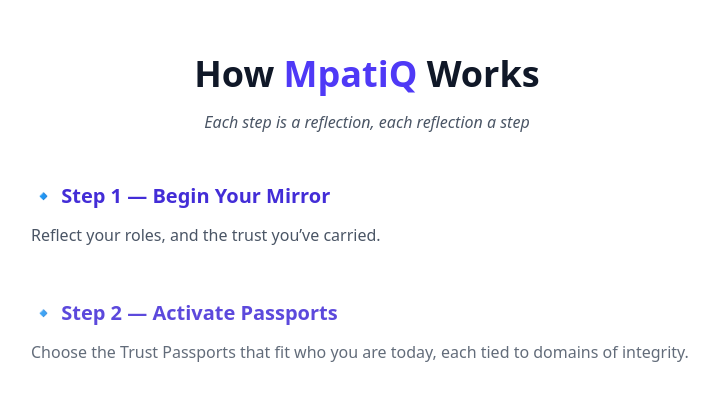
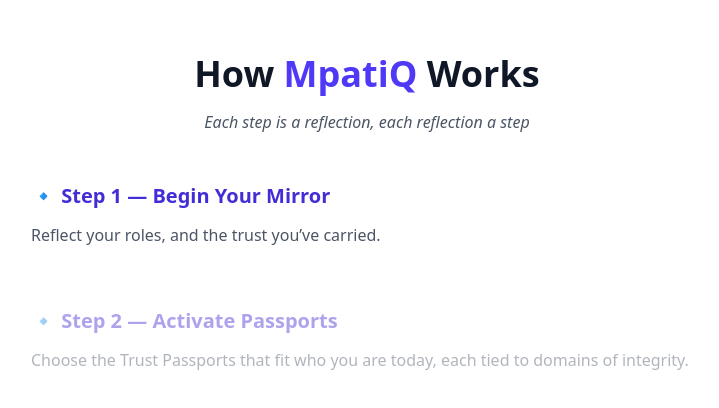
Before and after one commit to UruBuilds/MpatiQ, a React (Vite) app: page / in a window 1280 px wide. Shown: the part 3344-3752 px from the top of the page, without its empty margins (273-992 px from the left). Built offline with nearby package versions, Linux system fonts and the light colour scheme.

Commit message:
The 'How it works' timing fix

```diff
--- a/src/components/HowItWorks.jsx
+++ b/src/components/HowItWorks.jsx
@@ -1,4 +1,25 @@
 import { motion } from 'framer-motion';
+
+const BREATH = 5; // total spacing (animation duration + pause)
+
+const containerVariants = {
+  hidden: {},
+  visible: {
+    transition: {
+      delayChildren: 0.8, // pause before first step
+      staggerChildren: BREATH,
+    },
+  },
+};
+
+const stepVariants = {
+  hidden: { opacity: 0, y: 20 },
+  visible: {
+    opacity: 1,
+    y: 0,
+    transition: { duration: 3 }, // arrival takes ~3s
+  },
+};
 
 export default function HowItWorks() {
   return (
@@ -12,15 +33,16 @@
         </p>
       </div>
 
-      {/* STEP 1: BEGIN YOUR MIRROR */}
-      <div className="mt-12 space-y-12 max-w-2xl mx-auto text-left">
-        <motion.div
-          initial={{ opacity: 0, y: 20 }}
-          whileInView={{ opacity: 1, y: 0 }}
-          transition={{ duration: 3 }}
-          viewport={{ once: true }}
-          className="space-y-3"
-        >
+      {/* Steps sequence */}
+      <motion.div
+        className="mt-12 space-y-12 max-w-2xl mx-auto text-left"
+        initial="hidden"
+        whileInView="visible"
+        viewport={{ once: true }}
+        variants={containerVariants}
+      >
+        {/* STEP 1 */}
+        <motion.div variants={stepVariants} className="space-y-3">
           <h3 className="text-xl font-semibold text-indigo-700">
             🔹 Step 1 — Begin Your Mirror
           </h3>
@@ -29,15 +51,8 @@
           </p>
         </motion.div>
 
-        {/* STEP 2: ACTIVATE PASSPORTS */}
-
-        <motion.div
-          initial={{ opacity: 0, y: 20 }}
-          whileInView={{ opacity: 1, y: 0 }}
-          transition={{ duration: 3, delay: 4.6 }}
-          viewport={{ once: true }}
-          className="space-y-3"
-        >
+        {/* STEP 2 */}
+        <motion.div variants={stepVariants} className="space-y-3">
           <h3 className="text-xl text-indigo-700 font-semibold">
             🔹 Step 2 — Activate Passports
           </h3>
@@ -47,15 +62,8 @@
           </p>
         </motion.div>
 
-        {/* STEP 3: YOUR PROFILE EMERGES */}
-
-        <motion.div
-          initial={{ opacity: 0, y: 20 }}
-          whileInView={{ opacity: 1, y: 0 }}
-          transition={{ duration: 3, delay: 9.2 }}
-          viewport={{ once: true }}
-          className="space-y-3"
-        >
+        {/* STEP 3 */}
+        <motion.div variants={stepVariants} className="space-y-3">
           <h3 className="text-xl text-indigo-700 font-semibold">
             🔹 Step 3 — Your Profile Emerges
           </h3>
@@ -65,15 +73,8 @@
           </p>
         </motion.div>
 
-        {/* STEP 4: CONNECTION THROUGH TRUST */}
-
-        <motion.div
-          initial={{ opacity: 0, y: 20 }}
-          whileInView={{ opacity: 1, y: 0 }}
-          transition={{ duration: 3, delay: 13.8 }}
-          viewport={{ once: true }}
-          className="space-y-3"
-        >
+        {/* STEP 4 */}
+        <motion.div variants={stepVariants} className="space-y-3">
           <h3 className="text-xl text-indigo-700 font-semibold ">
             🔹 Step 4 — Connection Through Trust
           </h3>
@@ -84,24 +85,21 @@
 
         {/* CLOSING COUPLET */}
         <motion.div
-          initial={{ opacity: 0, y: 20 }}
-          whileInView={{ opacity: 1, y: 0 }}
-          transition={{ duration: 3, delay: 17.2 }}
-          viewport={{ once: true }}
+          variants={stepVariants}
           className="mt-16 space-y-6 text-center"
         >
           <div className="rounded-lg border border-indigo-200 bg-indigo-50 p-8 shadow-sm">
-            <p className="text-lg md:text-xl text-gray-800 leading relaxed">
+            <p className="text-lg md:text-xl text-gray-800 leading-relaxed">
               Your Trust Mirror opens doors — to work, to kinship, to circles
               that honor who you are.
             </p>
-            <p className="text-lg md:text-xl text-gray-800 leading relaxed">
+            <p className="text-lg md:text-xl text-gray-800 leading-relaxed">
               What grows from your trust is yours: opportunity, connection,
               clarity.
             </p>
           </div>
         </motion.div>
-      </div>
+      </motion.div>
     </section>
   );
 }
```
